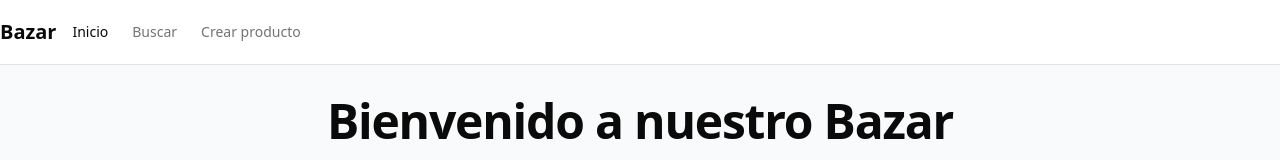
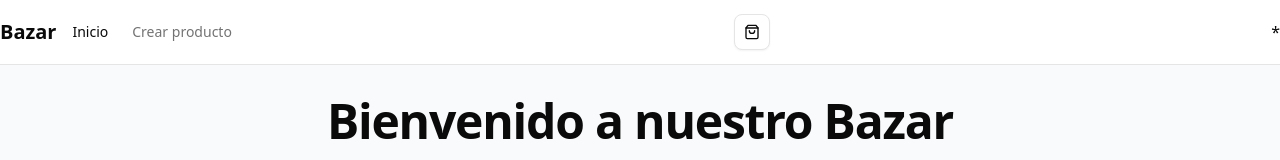
Before and after one commit to IsaacNavarro-0206/client-web-store, a React (Vite) app: page / in a window 1280 px wide. Shown: the top 160 px of the page. Built offline with nearby package versions, Linux system fonts and the light colour scheme.

Commit message:
refactor(NavBar): eliminar "Buscar" no usado y limpiar código comentado
Se eliminó el elemento de navegación "Buscar", ya que no se utilizaba, y se removió el código comentado relacionado con el carrito de compras. Esto mejora la legibilidad y facilita el mantenimiento del componente.

```diff
--- a/src/components/NavBar/index.tsx
+++ b/src/components/NavBar/index.tsx
@@ -1,15 +1,12 @@
 import { Link, useLocation } from "react-router-dom";
 import { Button } from "../ui/button";
-import { Menu, X } from "lucide-react";
+import { Menu, ShoppingBag, X } from "lucide-react";
 import { cn } from "@/lib/utils";
 import { useState } from "react";
 
 const NavBar = () => {
-  //   const { cart } = useCart();
   const [isMenuOpen, setIsMenuOpen] = useState(false);
   const { pathname } = useLocation();
-
-  //   const totalItems = cart.reduce((total, item) => total + item.quantity, 0);
 
   const toggleMenu = () => {
     setIsMenuOpen(!isMenuOpen);
@@ -21,7 +18,6 @@
 
   const navItems = [
     { name: "Inicio", to: "/" },
-    { name: "Buscar", to: "/items?search=" },
     { name: "Crear producto", to: "/create" },
   ];
 
@@ -55,34 +51,18 @@
               </Link>
             ))}
           </nav>
-
-          {/* <div className="flex items-center space-x-4">
-            <Link to="/cart">
+          <div className="flex items-center space-x-4">
             <Button variant="outline" size="icon" className="relative">
               <ShoppingBag className="h-5 w-5" />
-
-                {totalItems > 0 && (
-                  <span className="absolute -top-2 -right-2 flex h-5 w-5 items-center justify-center rounded-full bg-primary text-xs text-primary-foreground">
-                    {totalItems}
-                  </span>
-                )} *
             </Button>
-            </Link>
-          </div> */}
+          </div>{" "}
+          *
         </div>
 
         <div className="flex flex-1 items-center justify-end md:hidden">
-          {/* <Link to="/cart" className="mr-2">
           <Button variant="outline" size="icon" className="relative">
             <ShoppingBag className="h-5 w-5" />
-
-               {totalItems > 0 && (
-                <span className="absolute -top-2 -right-2 flex h-5 w-5 items-center justify-center rounded-full bg-primary text-xs text-primary-foreground">
-                  {totalItems}
-                </span>
-              )}
           </Button>
-          </Link> */}
 
           <Button variant="ghost" size="icon" onClick={toggleMenu}>
             <Menu className="h-5 w-5" />
```
Lines whose indentation alone changed are shown as unchanged.
